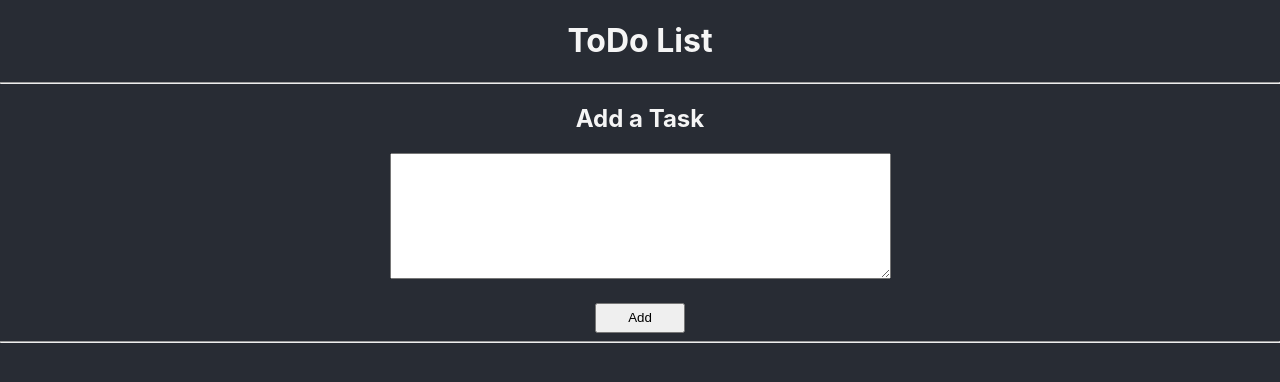
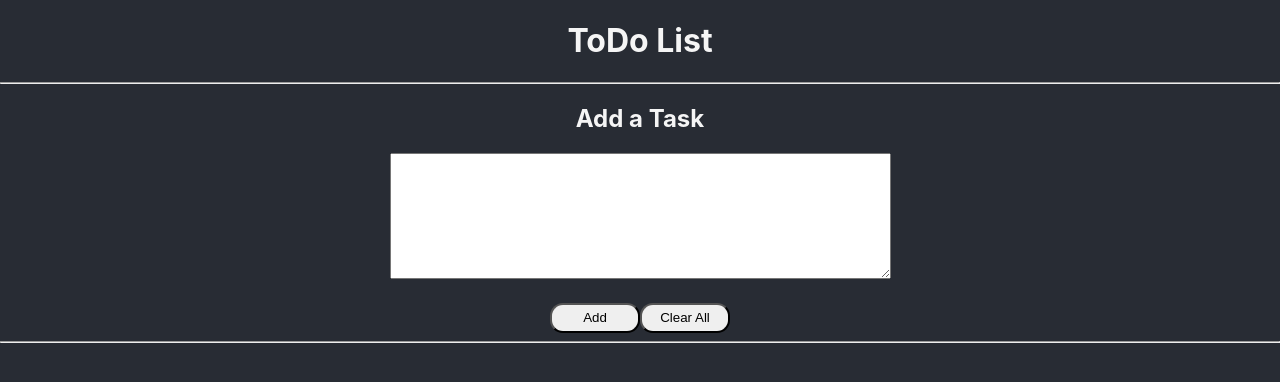
Before and after one commit to prabhash-varma/ToDo-App-using-ReactJS, a React (Create React App) app: page / in a window 1280 px wide. Shown: the top 382 px of the page. Built offline with nearby package versions, Linux system fonts and the light colour scheme.

Commit message:
Add code for Deletion

```diff
--- a/src/App.css
+++ b/src/App.css
@@ -57,10 +57,12 @@ body{
 
 .btn{
   margin-top: 20px;
+
 }
 
 
 button{
   width:90px;
   height:30px;
+  border-radius: 13px;
 }
--- a/src/App.js
+++ b/src/App.js
@@ -12,6 +12,10 @@ function App() {
 
   }
 
+  const removeTask =()=>{
+    settasklist([])
+  }
+
 
   return (
     <div className="App">
@@ -23,6 +27,7 @@ function App() {
       }}></textArea>
       <br></br>
       <button class="btn" onClick={addTask}>Add</button>
+      <button class="btn" onClick={removeTask}>Clear All</button>
 
     <hr></hr>
     {tasklist.map((task)=>{
```
